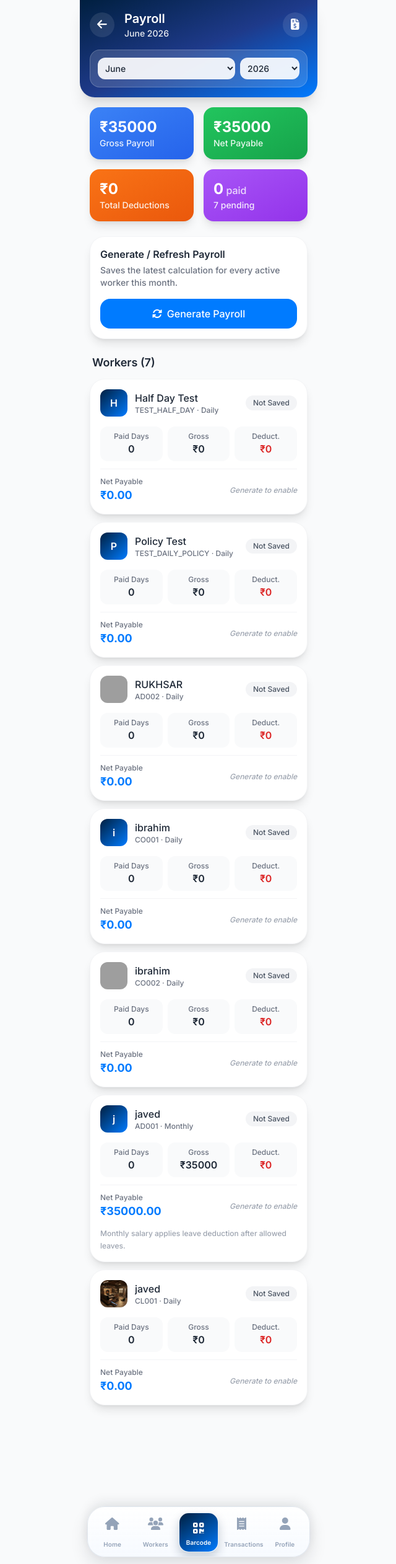
After one commit to lovableguyzayed/SmartWorker-html, a Flask app: page /payroll in a window 1280 px wide. The commit adds this page. Shown: the whole page at 62% size, without its empty margins (319-959 px from the left). Run offline with Flask 3, Linux system fonts and the light colour scheme; a user stored in the database is signed in; some libraries are stand-ins or nearby versions; grey boxes are pictures that could not be loaded.

Commit message:
Add comprehensive payroll tracking and generation functionality
Adds new routes, templates, and logic for payroll calculations, including worker pay summaries, status tracking, and dashboard integration.

Replit-Commit-Author: Agent
Replit-Commit-Session-Id: 557353d1-de2a-4955-ac4e-4477a009f6b1
Replit-Commit-Checkpoint-Type: full_checkpoint
Replit-Commit-Event-Id: 24e9688e-8036-47fc-8c56-cca98f632ded
Replit-Commit-Screenshot-Url: https://storage.googleapis.com/screenshot-production-us-central1/8517905b-5e97-41bd-b78c-26aa7f71d233/557353d1-de2a-4955-ac4e-4477a009f6b1/O7YPb6L
Replit-Helium-Checkpoint-Created: true

```diff
--- a/routes.py
+++ b/routes.py
@@ -4,6 +4,7 @@ import io
 import base64
 import csv
 import random
+import calendar as _cal
 from datetime import datetime, date, timedelta
 from flask import render_template, request, redirect, url_for, flash, session, jsonify, make_response
 from flask_login import LoginManager, login_user, logout_user, login_required, current_user
@@ -1233,6 +1234,176 @@ def mark_attendance():
 
     return redirect(url_for('attendance', date=attendance_date.isoformat()))
 
+def _build_payroll_rows(month, year):
+    workers = Worker.query.filter_by(status='active').order_by(Worker.full_name).all()
+    _, days_in_month = _cal.monthrange(year, month)
+    start_date = date(year, month, 1)
+    end_date = date(year, month, days_in_month)
+
+    rows = []
+    total_gross = 0.0
+    total_deductions = 0.0
+    total_net = 0.0
+    paid_count = 0
+    pending_count = 0
+
+    for worker in workers:
+        records = AttendanceRecord.query.filter(
+            AttendanceRecord.worker_id == worker.id,
+            AttendanceRecord.date >= start_date,
+            AttendanceRecord.date <= end_date,
+        ).all()
+
+        att_summary = calculate_attendance_summary(records)
+        pay_summary = calculate_pay_summary(worker, records)
+
+        gross_pay = round(pay_summary['base_pay'] + pay_summary['overtime_pay'], 2)
+        deductions = pay_summary['deductions']
+        net_pay = pay_summary['estimated_pay']
+
+        existing_record = PayrollRecord.query.filter_by(
+            worker_id=worker.id, month=month, year=year
+        ).first()
+
+        if existing_record:
+            record_status = existing_record.status
+            record_id = existing_record.id
+        else:
+            record_status = 'unsaved'
+            record_id = None
+
+        total_gross += gross_pay
+        total_deductions += deductions
+        total_net += net_pay
+        if record_status == 'paid':
+            paid_count += 1
+        else:
+            pending_count += 1
+
+        rows.append({
+            'worker': worker,
+            'att_summary': att_summary,
+            'pay_summary': pay_summary,
+            'gross_pay': gross_pay,
+            'deductions': deductions,
+            'net_pay': net_pay,
+            'status': record_status,
+            'record_id': record_id,
+        })
+
+    return rows, {
+        'total_gross': round(total_gross, 2),
+        'total_deductions': round(total_deductions, 2),
+        'total_net': round(total_net, 2),
+        'paid_count': paid_count,
+        'pending_count': pending_count,
+        'worker_count': len(rows),
+    }, start_date
+
+
+MONTH_NAMES = [
+    'January', 'February', 'March', 'April', 'May', 'June',
+    'July', 'August', 'September', 'October', 'November', 'December',
+]
+
+
+@app.route('/payroll')
+@login_required
+def payroll():
+    today = date.today()
+    try:
+        month = max(1, min(12, int(request.args.get('month', today.month))))
+        year = max(2020, min(2099, int(request.args.get('year', today.year))))
+    except (TypeError, ValueError):
+        month, year = today.month, today.year
+
+    rows, totals, _ = _build_payroll_rows(month, year)
+    years = list(range(2024, today.year + 2))
+    months = [(i, MONTH_NAMES[i - 1]) for i in range(1, 13)]
+
+    return render_template(
+        'payroll.html',
+        rows=rows,
+        totals=totals,
+        month=month,
+        year=year,
+        years=years,
+        months=months,
+        month_name=MONTH_NAMES[month - 1],
+    )
+
+
+@app.route('/payroll/save', methods=['POST'])
+@login_required
+def payroll_save():
+    today = date.today()
+    try:
+        month = max(1, min(12, int(request.form.get('month', today.month))))
+        year = max(2020, min(2099, int(request.form.get('year', today.year))))
+    except (TypeError, ValueError):
+        month, year = today.month, today.year
+
+    rows, _, _ = _build_payroll_rows(month, year)
+    saved = 0
+
+    for row in rows:
+        worker = row['worker']
+        pay = row['pay_summary']
+        att = row['att_summary']
+
+        existing = PayrollRecord.query.filter_by(
+            worker_id=worker.id, month=month, year=year
+        ).first()
+
+        fields = dict(
+            total_days=att['total_marked_days'],
+            present_days=pay['paid_days'],
+            overtime_hours=round(pay['overtime_minutes'] / 60.0, 2),
+            gross_pay=row['gross_pay'],
+            deductions=row['deductions'],
+            net_pay=row['net_pay'],
+        )
+
+        if existing:
+            for k, v in fields.items():
+                setattr(existing, k, v)
+            if existing.status != 'paid':
+                existing.status = 'pending'
+        else:
+            record = PayrollRecord(
+                worker_id=worker.id,
+                month=month,
+                year=year,
+                status='pending',
+                **fields,
+            )
+            db.session.add(record)
+
+        saved += 1
+
+    db.session.commit()
+    flash(
+        f'Payroll generated for {saved} worker(s) — {MONTH_NAMES[month - 1]} {year}.',
+        'success',
+    )
+    return redirect(url_for('payroll', month=month, year=year))
+
+
+@app.route('/payroll/<int:record_id>/toggle_paid', methods=['POST'])
+@login_required
+def payroll_toggle_paid(record_id):
+    record = PayrollRecord.query.get_or_404(record_id)
+    record.status = 'pending' if record.status == 'paid' else 'paid'
+    db.session.commit()
+    label = 'Paid' if record.status == 'paid' else 'Pending'
+    flash(
+        f'{record.worker.full_name} marked as {label} — '
+        f'{MONTH_NAMES[record.month - 1]} {record.year}.',
+        'success',
+    )
+    return redirect(url_for('payroll', month=record.month, year=record.year))
+
+
 @app.route('/export_data')
 @login_required
 def export_data():
--- a/templates/base.html
+++ b/templates/base.html
@@ -186,11 +186,11 @@
         {% endif %}
     {% endwith %}
 
-    {% set main_screens_check = ['dashboard', 'workers', 'attendance', 'closures', 'profile'] %}
+    {% set main_screens_check = ['dashboard', 'workers', 'attendance', 'closures', 'profile', 'payroll', 'payroll_save', 'payroll_toggle_paid'] %}
     <div id="mobile-app" class="max-w-sm mx-auto bg-gray-50 min-h-screen {% if current_user.is_authenticated and request.endpoint in main_screens_check %}pb-32{% endif %}">
         {% block content %}{% endblock %}
 
-        {% set main_screens = ['dashboard', 'workers', 'attendance', 'closures', 'profile'] %}
+        {% set main_screens = ['dashboard', 'workers', 'attendance', 'closures', 'profile', 'payroll', 'payroll_save', 'payroll_toggle_paid'] %}
         {% if current_user.is_authenticated and request.endpoint in main_screens %}
         {% set home_active = request.endpoint == 'dashboard' %}
         {% set workers_active = request.endpoint == 'workers' %}
--- /dev/null
+++ b/templates/payroll.html
@@ -0,0 +1,175 @@
+{% extends "base.html" %}
+
+{% block title %}Payroll — {{ month_name }} {{ year }} - SmartWorker{% endblock %}
+
+{% block content %}
+<header class="bg-gradient-to-br from-primary via-blue-900 to-accent text-white p-4 rounded-b-3xl shadow-xl">
+    <div class="flex items-center justify-between mb-4">
+        <div class="flex items-center space-x-4">
+            <a href="{{ url_for('dashboard') }}" class="w-10 h-10 bg-white/10 backdrop-blur-sm rounded-full flex items-center justify-center">
+                <i class="fa-solid fa-arrow-left text-lg"></i>
+            </a>
+            <div>
+                <div class="text-xl font-semibold">Payroll</div>
+                <div class="text-sm opacity-90">{{ month_name }} {{ year }}</div>
+            </div>
+        </div>
+        <div class="w-10 h-10 bg-white/10 backdrop-blur-sm rounded-full flex items-center justify-center">
+            <i class="fa-solid fa-file-invoice-dollar text-lg"></i>
+        </div>
+    </div>
+
+    <form method="GET" action="{{ url_for('payroll') }}" class="bg-white/15 backdrop-blur-lg rounded-2xl p-3 border border-white/20">
+        <div class="flex items-center space-x-2">
+            <select name="month" onchange="this.form.submit()"
+                    class="flex-1 bg-white/90 text-gray-800 text-sm p-2 rounded-xl focus:ring-2 focus:ring-white/60 border-0">
+                {% for m_num, m_name in months %}
+                <option value="{{ m_num }}" {% if m_num == month %}selected{% endif %}>{{ m_name }}</option>
+                {% endfor %}
+            </select>
+            <select name="year" onchange="this.form.submit()"
+                    class="w-24 bg-white/90 text-gray-800 text-sm p-2 rounded-xl focus:ring-2 focus:ring-white/60 border-0">
+                {% for y in years %}
+                <option value="{{ y }}" {% if y == year %}selected{% endif %}>{{ y }}</option>
+                {% endfor %}
+            </select>
+        </div>
+    </form>
+</header>
+
+<main class="p-4 pb-32 space-y-6">
+    <!-- Summary Tiles -->
+    <section class="grid grid-cols-2 gap-4">
+        <div class="bg-gradient-to-br from-blue-500 to-blue-600 text-white p-4 rounded-2xl shadow-lg">
+            <div class="text-2xl font-bold">₹{{ "%.0f"|format(totals.total_gross) }}</div>
+            <div class="text-sm opacity-90">Gross Payroll</div>
+        </div>
+        <div class="bg-gradient-to-br from-green-500 to-green-600 text-white p-4 rounded-2xl shadow-lg">
+            <div class="text-2xl font-bold">₹{{ "%.0f"|format(totals.total_net) }}</div>
+            <div class="text-sm opacity-90">Net Payable</div>
+        </div>
+        <div class="bg-gradient-to-br from-orange-500 to-orange-600 text-white p-4 rounded-2xl shadow-lg">
+            <div class="text-2xl font-bold">₹{{ "%.0f"|format(totals.total_deductions) }}</div>
+            <div class="text-sm opacity-90">Total Deductions</div>
+        </div>
+        <div class="bg-gradient-to-br from-purple-500 to-purple-600 text-white p-4 rounded-2xl shadow-lg">
+            <div class="text-2xl font-bold">
+                {{ totals.paid_count }}<span class="text-base font-medium opacity-80"> paid</span>
+            </div>
+            <div class="text-sm opacity-90">{{ totals.pending_count }} pending</div>
+        </div>
+    </section>
+
+    <!-- Generate / Refresh -->
+    <section class="bg-white rounded-3xl shadow-lg border border-gray-100 p-4">
+        <div>
+            <h3 class="text-base font-semibold text-gray-800">Generate / Refresh Payroll</h3>
+            <p class="text-sm text-gray-500 mt-1">Saves the latest calculation for every active worker this month.</p>
+        </div>
+        <form method="POST" action="{{ url_for('payroll_save') }}" class="mt-4">
+            <input type="hidden" name="csrf_token" value="{{ csrf_token() }}">
+            <input type="hidden" name="month" value="{{ month }}">
+            <input type="hidden" name="year" value="{{ year }}">
+            <button type="submit"
+                    class="w-full flex items-center justify-center p-3 bg-accent text-white rounded-2xl font-medium hover:bg-primary transition-colors">
+                <i class="fa-solid fa-rotate mr-2"></i>
+                Generate Payroll
+            </button>
+        </form>
+    </section>
+
+    <!-- Worker List -->
+    <section class="space-y-3">
+        <h3 class="text-lg font-semibold text-gray-800 px-1">
+            Workers ({{ totals.worker_count }})
+        </h3>
+
+        {% if not rows %}
+        <div class="bg-white rounded-3xl shadow-lg border border-gray-100 p-8 text-center">
+            <i class="fa-solid fa-users text-4xl text-gray-300 mb-4"></i>
+            <p class="text-gray-500">No active workers found.</p>
+        </div>
+        {% endif %}
+
+        {% for row in rows %}
+        {% set worker = row.worker %}
+        {% set pay = row.pay_summary %}
+        <div class="bg-white rounded-3xl shadow-lg border border-gray-100 p-4">
+            <!-- Worker header row -->
+            <div class="flex items-center justify-between">
+                <a href="{{ url_for('worker_attendance', worker_id=worker.id) }}"
+                   class="flex items-center space-x-3 flex-1 min-w-0">
+                    {% if worker.profile_image %}
+                    <img src="{{ worker.profile_image }}" alt="{{ worker.full_name }}"
+                         class="w-11 h-11 rounded-xl object-cover shrink-0">
+                    {% else %}
+                    <div class="w-11 h-11 bg-gradient-to-br from-primary to-accent rounded-xl flex items-center justify-center text-white font-semibold shrink-0">
+                        {{ worker.full_name[0] }}
+                    </div>
+                    {% endif %}
+                    <div class="min-w-0">
+                        <div class="font-medium text-gray-800 truncate">{{ worker.full_name }}</div>
+                        <div class="text-xs text-gray-500">{{ worker.worker_id }} · {{ worker.pay_type | capitalize }}</div>
+                    </div>
+                </a>
+
+                {% if row.status == 'paid' %}
+                <span class="bg-green-100 text-green-800 px-3 py-1 rounded-full text-xs font-medium whitespace-nowrap">Paid</span>
+                {% elif row.status == 'unsaved' %}
+                <span class="bg-gray-100 text-gray-600 px-3 py-1 rounded-full text-xs font-medium whitespace-nowrap">Not Saved</span>
+                {% else %}
+                <span class="bg-yellow-100 text-yellow-800 px-3 py-1 rounded-full text-xs font-medium whitespace-nowrap">Pending</span>
+                {% endif %}
+            </div>
+
+            <!-- Mini stats -->
+            <div class="grid grid-cols-3 gap-2 mt-4 text-center">
+                <div class="bg-gray-50 rounded-xl py-2">
+                    <div class="text-xs text-gray-500">Paid Days</div>
+                    <div class="font-semibold text-gray-800">{{ pay.paid_days }}</div>
+                </div>
+                <div class="bg-gray-50 rounded-xl py-2">
+                    <div class="text-xs text-gray-500">Gross</div>
+                    <div class="font-semibold text-gray-800">₹{{ "%.0f"|format(row.gross_pay) }}</div>
+                </div>
+                <div class="bg-gray-50 rounded-xl py-2">
+                    <div class="text-xs text-gray-500">Deduct.</div>
+                    <div class="font-semibold text-red-600">₹{{ "%.0f"|format(row.deductions) }}</div>
+                </div>
+            </div>
+
+            <!-- Net payable + action -->
+            <div class="flex items-center justify-between mt-3 pt-3 border-t border-gray-100">
+                <div>
+                    <div class="text-xs text-gray-500">Net Payable</div>
+                    <div class="text-lg font-bold text-accent">₹{{ "%.2f"|format(row.net_pay) }}</div>
+                </div>
+
+                {% if row.record_id %}
+                <form method="POST" action="{{ url_for('payroll_toggle_paid', record_id=row.record_id) }}">
+                    <input type="hidden" name="csrf_token" value="{{ csrf_token() }}">
+                    {% if row.status == 'paid' %}
+                    <button type="submit"
+                            class="px-4 py-2 bg-gray-200 text-gray-700 rounded-xl text-sm font-medium hover:bg-gray-300 transition-colors">
+                        <i class="fa-solid fa-rotate-left mr-1"></i>Mark Pending
+                    </button>
+                    {% else %}
+                    <button type="submit"
+                            class="px-4 py-2 bg-green-500 text-white rounded-xl text-sm font-medium hover:bg-green-600 transition-colors">
+                        <i class="fa-solid fa-check mr-1"></i>Mark Paid
+                    </button>
+                    {% endif %}
+                </form>
+                {% else %}
+                <span class="text-xs text-gray-400 italic">Generate to enable</span>
+                {% endif %}
+            </div>
+
+            {% if pay.policy_note %}
+            <p class="text-xs text-gray-400 mt-3 leading-relaxed">{{ pay.policy_note }}</p>
+            {% endif %}
+        </div>
+        {% endfor %}
+    </section>
+</main>
+{% endblock %}
--- a/templates/worker_profile.html
+++ b/templates/worker_profile.html
@@ -69,12 +69,13 @@
             <span class="text-sm font-medium text-gray-800">ID Card</span>
         </a>
 
-        <button class="flex flex-col items-center p-4 bg-white rounded-2xl shadow-lg border border-gray-100 hover:shadow-xl transition-all">
+        <a href="{{ url_for('payroll') }}"
+           class="flex flex-col items-center p-4 bg-white rounded-2xl shadow-lg border border-gray-100 hover:shadow-xl transition-all">
             <div class="w-12 h-12 bg-green-500/10 rounded-xl flex items-center justify-center mb-2">
                 <i class="fa-solid fa-file-invoice-dollar text-green-500 text-xl"></i>
             </div>
             <span class="text-sm font-medium text-gray-800">Payroll</span>
-        </button>
+        </a>
     </section>
 
     <!-- Personal Information -->
```
Also changed, not shown: templates/dashboard.html (+16 -0 lines).
